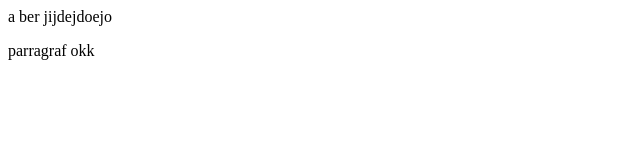
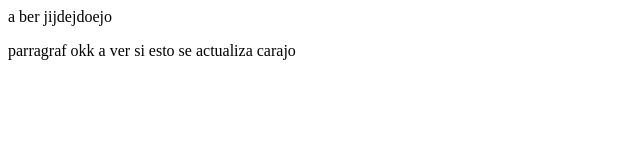
Before and after one commit to Nurgoth/proyectoDemoCursoPrework, a plain HTML site: page index.html in a window 1280 px wide. Shown: the whole page, without its empty margins (0-640 px from the left). Drawn offline with Linux system fonts and the light colour scheme.

Commit message:
cambios agregamos pavadas

```diff
--- a/index.html
+++ b/index.html
@@ -9,7 +9,7 @@
 <body>
 <article>a ber jijdejdoejo</article>
 <p>
-    parragraf okk
+    parragraf okk a ver si esto se actualiza carajo
 </p>
 </body>
 </html>
```
